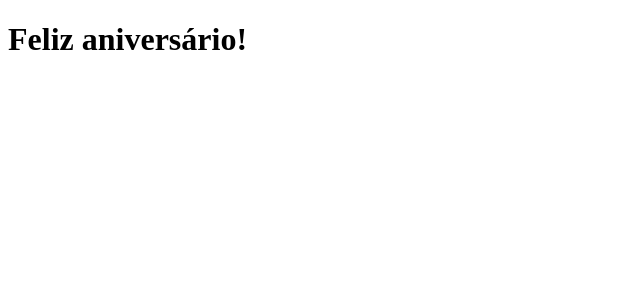
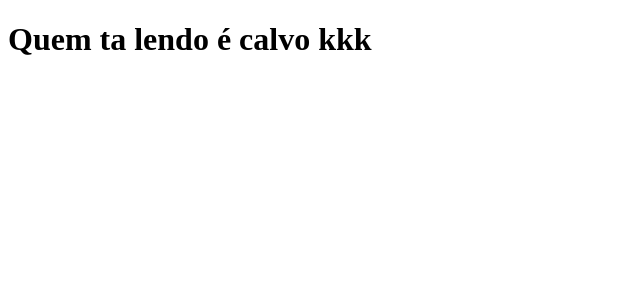
Before and after one commit to goncalvesAugusto7/clone-tabnews, a Next.js app: page / in a window 1280 px wide. Shown: the top 300 px of the page, without its empty margins (0-640 px from the left). Built offline with nearby package versions, Linux system fonts and the light colour scheme.

Commit message:
mensagem de calvicie

```diff
--- a/pages/index.js
+++ b/pages/index.js
@@ -1,5 +1,5 @@
 function Home() {
-  return <h1>Feliz aniversário!</h1>;
+  return <h1>Quem ta lendo é calvo kkk</h1>;
 }
 
 export default Home;
```
